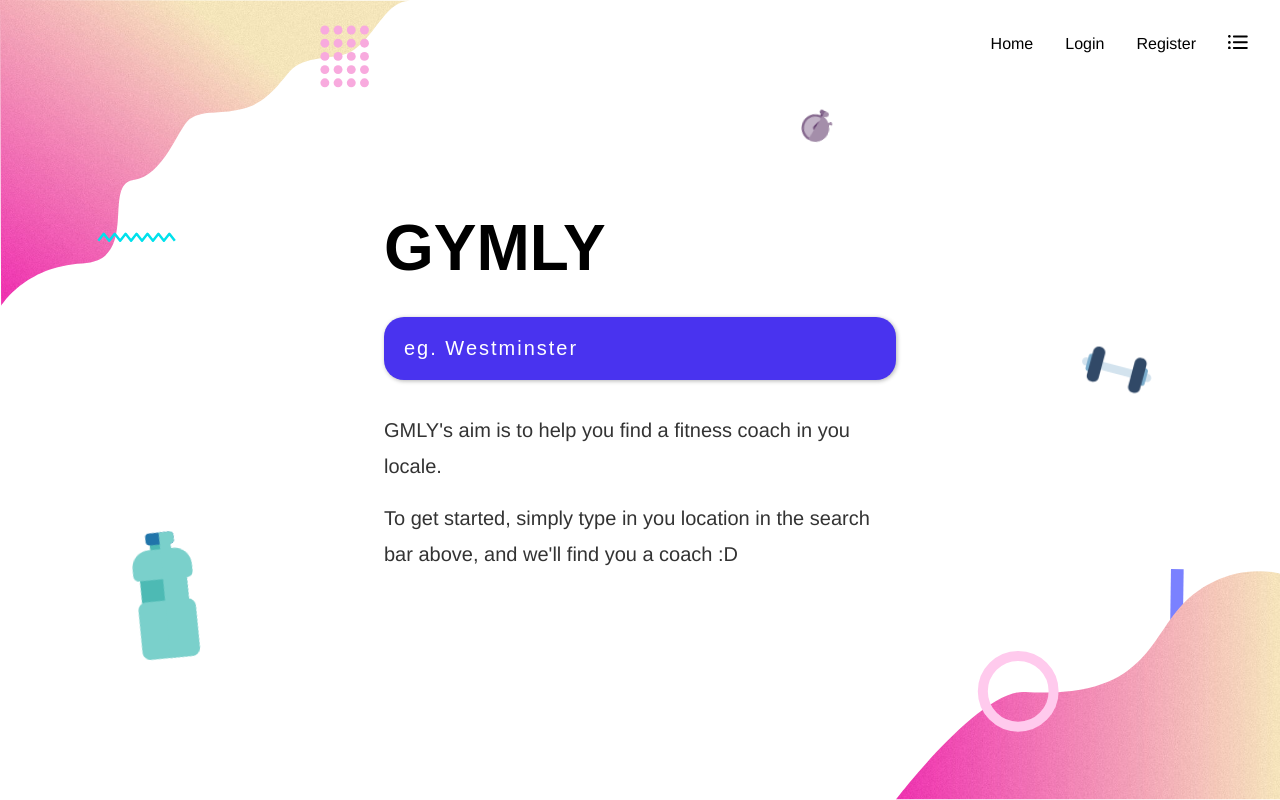
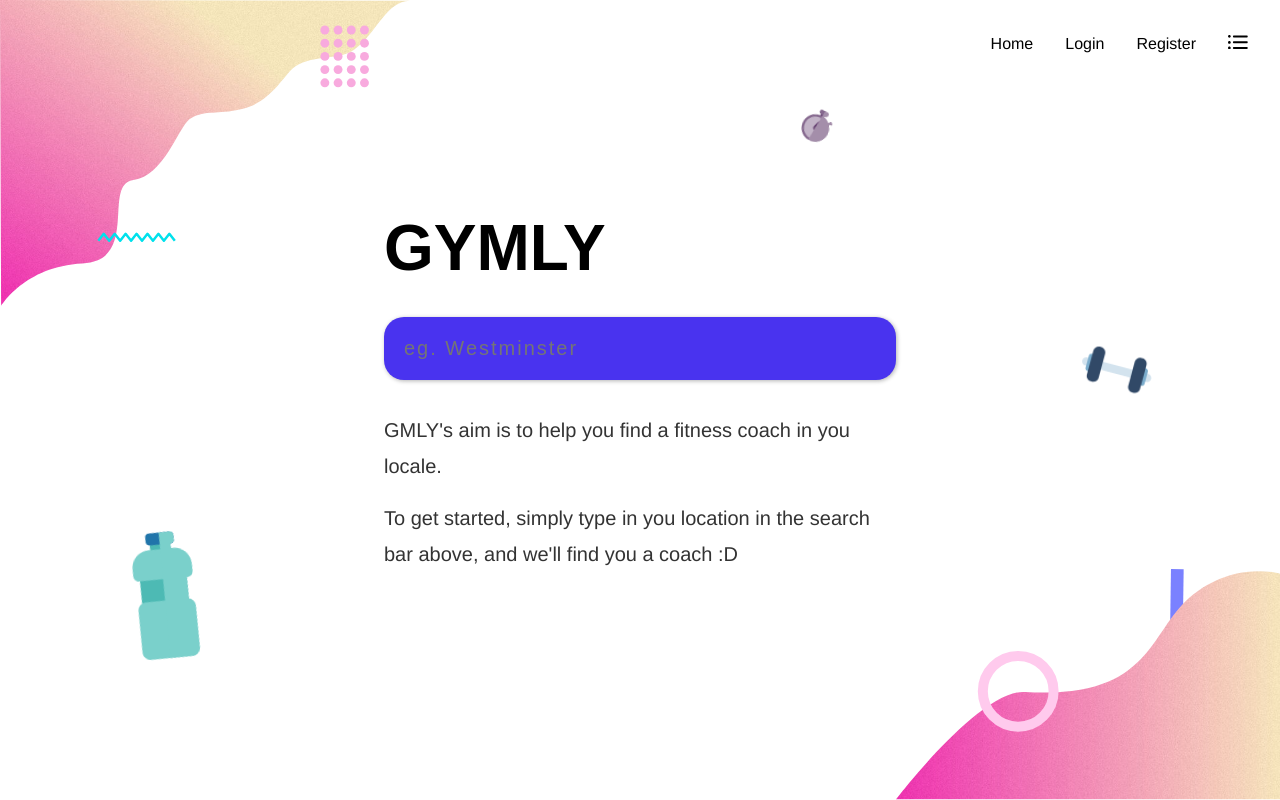
Before and after one commit to chingu-voyages/v11-bears-team-08, a React (Create React App) app in the folder client/: page / in a window 1280 px wide. Built offline with nearby package versions, Linux system fonts and the light colour scheme.

Commit message:
remove placeholder color in global

```diff
--- a/client/src/Global.js
+++ b/client/src/Global.js
@@ -13,18 +13,18 @@ export default () => (
         box-sizing: border-box;
       }
 
-      ::-webkit-input-placeholder {
-        color: white;
-      }
-      ::-moz-placeholder {
-        color: white;
-      }
-      :-ms-input-placeholder {
-        color: white;
-      }
-      :-moz-placeholder {
-        color: white;
-      }
+      // ::-webkit-input-placeholder {
+      //   color: white;
+      // }
+      // ::-moz-placeholder {
+      //   color: white;
+      // }
+      // :-ms-input-placeholder {
+      //   color: white;
+      // }
+      // :-moz-placeholder {
+      //   color: white;
+      // }
 
       body {
         font-family: 'Poppins', 'Helvetica', 'Arial', sans-serif;
```
